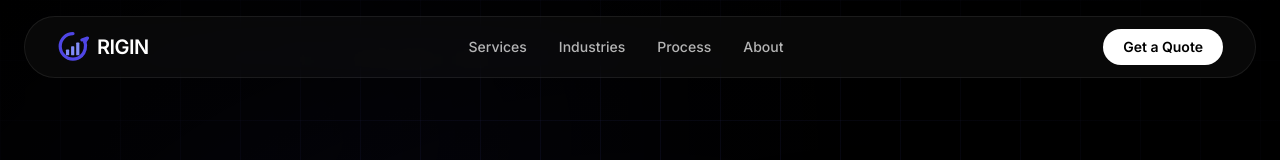
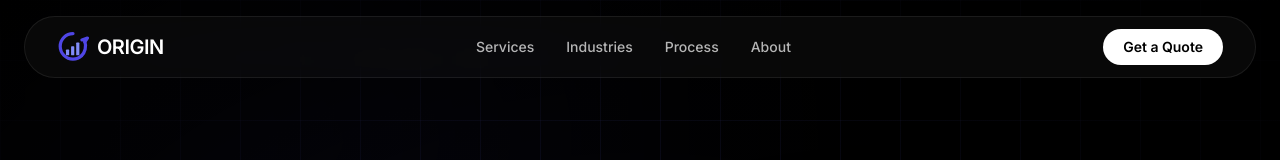
Before and after one commit to vinnyf518/Origin-Co, a React (Vite) app: page / in a window 1280 px wide. Shown: the top 160 px of the page. Built offline with nearby package versions, Linux system fonts and the light colour scheme.

Commit message:
Show full 'Origin' text alongside logo
Co-Authored-By: Claude Opus 4.5 <noreply@anthropic.com>

```diff
--- a/components/Footer.tsx
+++ b/components/Footer.tsx
@@ -31,7 +31,7 @@ export const Footer: React.FC = () => {
           <div className="lg:col-span-2">
             <div className="flex items-center gap-2 mb-6">
               <Logo size={32} />
-              <span className="font-bold text-xl tracking-tight uppercase">rigin Marketing Co.</span>
+              <span className="font-bold text-xl tracking-tight uppercase">Origin Marketing Co.</span>
             </div>
             <p className="text-white/40 max-w-sm mb-8">
               Building the digital presence small businesses deserve. High-performance, low-friction, maximum results.
--- a/components/Navbar.tsx
+++ b/components/Navbar.tsx
@@ -16,7 +16,7 @@ export const Navbar: React.FC = () => {
       <div className="max-w-7xl mx-auto flex items-center justify-between glass rounded-full px-8 py-3">
         <div className="flex items-center gap-2">
           <Logo size={32} />
-          <span className="font-bold text-xl tracking-tight uppercase">rigin</span>
+          <span className="font-bold text-xl tracking-tight uppercase">Origin</span>
         </div>
 
         <div className="hidden md:flex items-center gap-8 text-sm font-medium text-white/70">
--- a/components/QuoteForm.tsx
+++ b/components/QuoteForm.tsx
@@ -141,7 +141,7 @@ export const QuoteForm: React.FC<QuoteFormProps> = ({ onClose }) => {
               <div className="text-center mb-12">
                 <div className="flex items-center justify-center gap-2 mb-6">
                   <Logo size={32} />
-                  <span className="font-bold text-xl tracking-tight uppercase">rigin</span>
+                  <span className="font-bold text-xl tracking-tight uppercase">Origin</span>
                 </div>
                 <h1 className="text-4xl md:text-6xl font-black tracking-tighter mb-4">
                   Get Your <span className="text-indigo-600">Free Quote</span>
```
